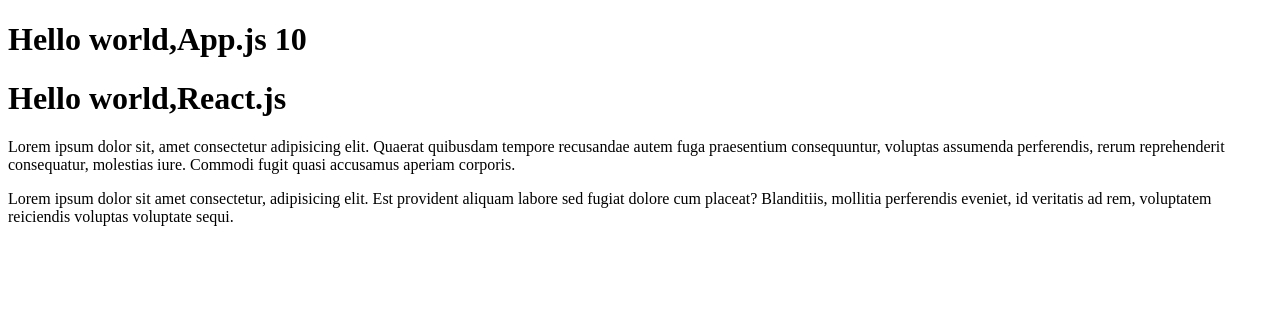
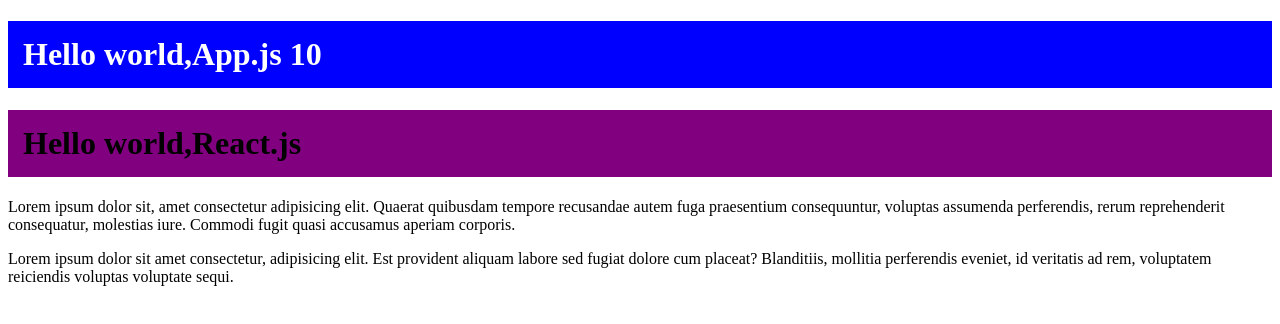
Before and after one commit to KhrystynaVasylynka/react, a React (Create React App) app: page / in a window 1280 px wide. Shown: the top 324 px of the page. Built offline with nearby package versions, Linux system fonts and the light colour scheme.

Commit message:
added destructuring

```diff
--- /dev/null
+++ b/src/Header.tsx
@@ -0,0 +1,27 @@
+
+
+//типи пропсів
+type HeaderType = {
+  title: string,
+	num?: number,
+	bgColor: string
+	position?: boolean
+
+}
+
+const Header = ({ title,num,bgColor,position}: HeaderType) => {
+	const style = {
+		backgroundColor: bgColor,
+			color: position ? 'white' : 'black',
+			padding: '15px',
+	}
+
+	return (
+		<h1 style = {style}>
+
+			Hello world,{title} {num}
+		</h1>
+	)
+}
+
+export default Header
--- a/src/index.tsx
+++ b/src/index.tsx
@@ -1,19 +1,9 @@
 import React from 'react'
 import ReactDOM from 'react-dom/client'
+import Header from './Header'
 
 const root = ReactDOM.createRoot(document.getElementById('root') as HTMLElement)
 
-
-
-//типи пропсів
-type HeaderType = {
-  title: string,
-  num?:number
-}
-
-const Header = (props:HeaderType) => {
-  return <h1>Hello world,{props.title} {props.num}</h1>
-}
 
 const Content = () => {
   return (
@@ -38,9 +28,9 @@ const Content = () => {
 const App = () => {
   return (
       <>
-          <Header title="App.js" num={10} />
-          <Header title="React.js"/>
-          <Content  />
+      <Header title="App.js" num={10} bgColor='blue' position/>
+      <Header title="React.js" bgColor='purple'/>
+      <Content  />
       </>
   )
 }
```
